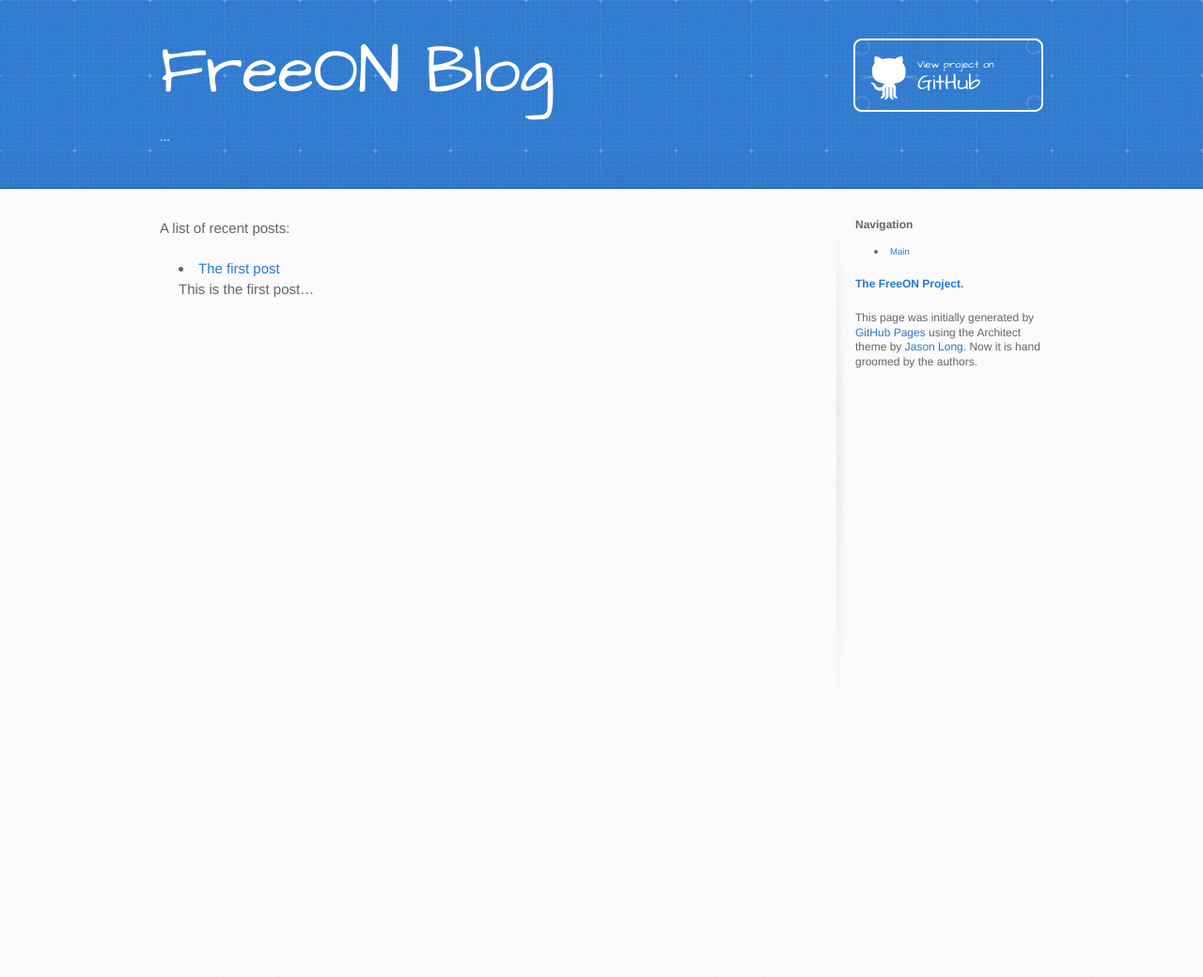
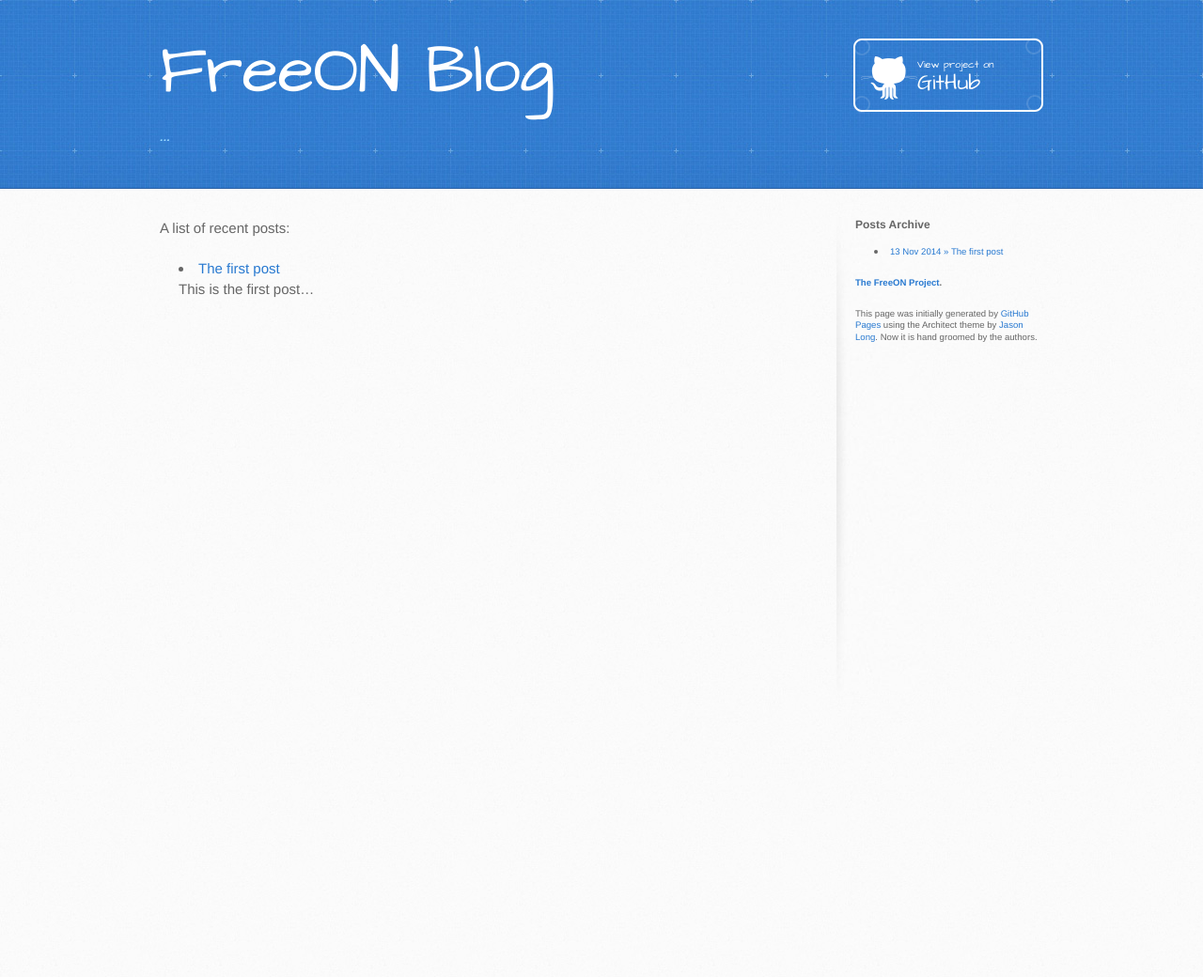
Before and after one commit to FreeON/blog, a Jekyll site: the page built from index.md, in a window 1280 px wide. Shown: the whole page at 94% size. Built offline with Jekyll 4.4.1, drawn with Linux system fonts in a browser that asks for light colours; after the commit the page ends 1011 px from its top, so only the background shows below that.

Commit message:
update navigation

```diff
--- a/_layouts/default.html
+++ b/_layouts/default.html
@@ -40,7 +40,7 @@
   <body>
     <header>
       <div class="inner">
-        <h1>FreeON Blog</h1>
+        <h1><a href="{{ site.baseurl }}/" style="color:#fff">FreeON Blog</a></h1>
         <h2>...</h2>
         <a href="https://github.com/FreeON/blog" class="button">
           <small>View project on</small> GitHub
@@ -57,11 +57,12 @@
         </section>
 
         <aside id="sidebar">
-          <strong>Navigation</strong>
+          <strong>Posts Archive</strong>
           <ul>
-          {% for page in site.pages_list %}
-            <li><small><a href="{{ page[1] }}">{{ page[0] }}</a></small></li>
-          {% endfor %}
+            {% for post in site.posts %}
+            <li><small><a href="{{ site.baseurl }}{{ post.url }}">
+                {{ post.date | date_to_string }} &raquo; {{ post.title }}</a>
+            {% endfor %}
           </ul>
 
           <p class="repo-owner">
```
